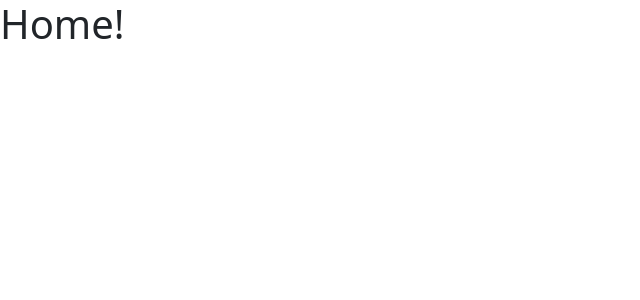
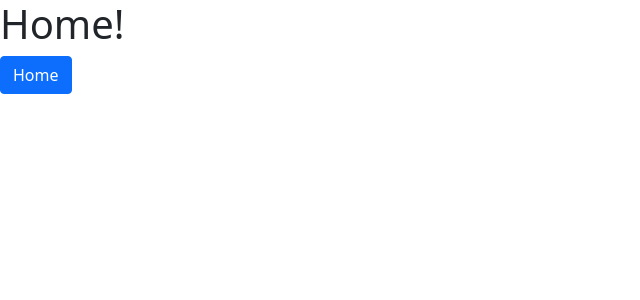
Before and after one commit to iamidlek/vue3-movie-app, a Vue app: page /#/ in a window 1280 px wide. Shown: the top 300 px of the page, without its empty margins (0-640 px from the left). Built offline with nearby package versions, Linux system fonts and the light colour scheme.

Commit message:
test scss bootstrap

```diff
--- a/src/routes/Home.vue
+++ b/src/routes/Home.vue
@@ -1,3 +1,6 @@
 <template>
   <h1>Home!</h1>
+  <div class="btn btn-primary">
+    Home
+  </div>
 </template>
```
